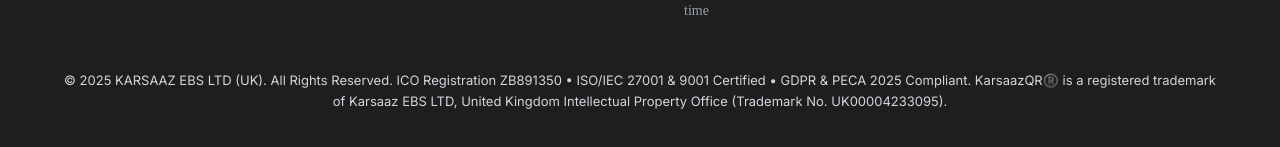
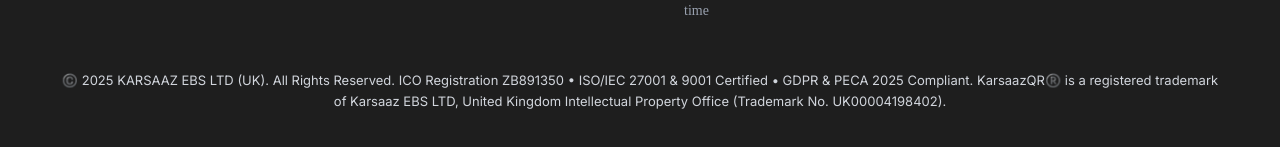
Before and after one commit to KarsaazSolutions786/karsaazQRLandingPage, a Next.js app: page / in a window 1280 px wide. Shown: the part 5524-5671 px from the top of the page. Built offline with nearby package versions, Linux system fonts and the light colour scheme.

Commit message:
fix: Update footer copyright information and trademark registration number

```diff
--- a/src/components/Footer.js
+++ b/src/components/Footer.js
@@ -207,11 +207,11 @@ export default function Footer() {
       {/* Legal line */}
       <div className="text-center mt-10 sm:mt-12 text-[12px] sm:text-[13px] leading-relaxed px-2 text-gray-300">
         <p>
-          © 2025 KARSAAZ EBS LTD (UK). All Rights Reserved. ICO Registration
+          ©️ 2025 KARSAAZ EBS LTD (UK). All Rights Reserved. ICO Registration
           ZB891350 • ISO/IEC 27001 & 9001 Certified • GDPR & PECA 2025
           Compliant. KarsaazQR®️ is a registered trademark of Karsaaz EBS LTD,
           United Kingdom Intellectual Property Office (Trademark No.
-          UK00004233095).
+          UK00004198402).
         </p>
       </div>
     </footer>
```
